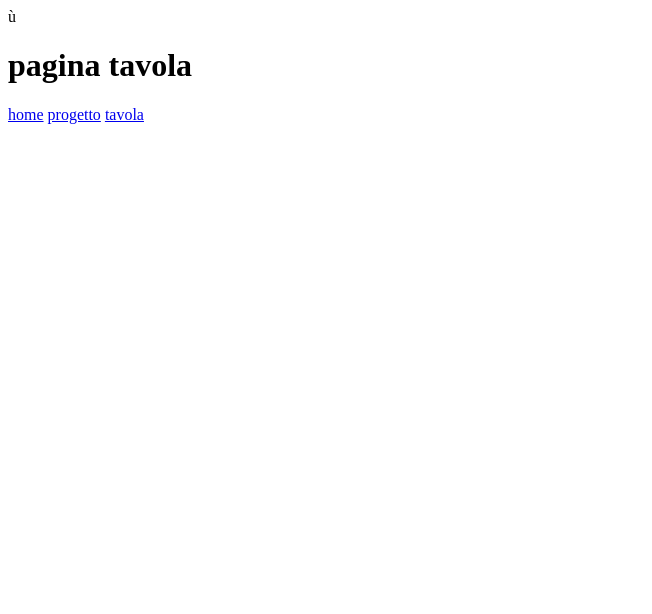
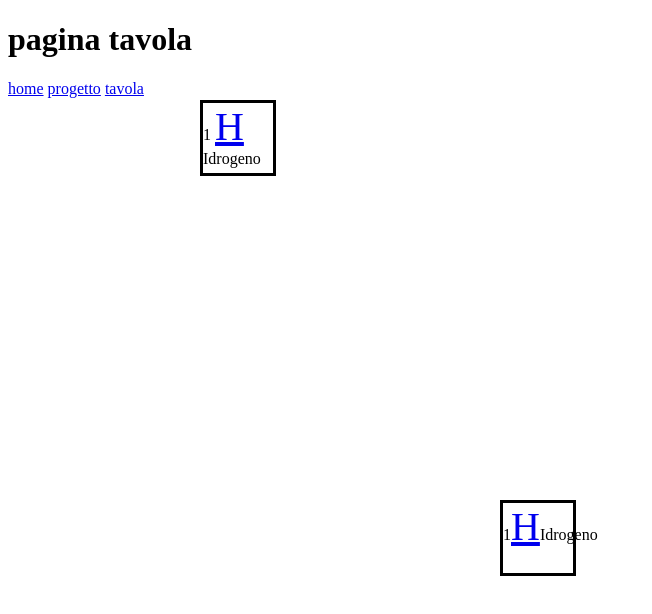
Before and after one commit to labstraction/sito-web-demo, a plain HTML site: page tavola.html in a window 1280 px wide. Shown: the whole page, without its empty margins (0-652 px from the left). Drawn offline with Linux system fonts and the light colour scheme.

Commit message:
javascript

```diff
--- /dev/null
+++ b/script.js
@@ -0,0 +1,29 @@
+
+
+let contenitore = document.createElement('div');
+contenitore.style.borderStyle = 'solid';
+contenitore.style.width = '70px';
+contenitore.style.height = '70px';
+contenitore.style.position = 'absolute';
+contenitore.style.top = '500px';
+contenitore.style.left = '500px';
+
+
+let numeroAtomico = document.createElement('span');
+numeroAtomico.innerText = '1';
+
+let simbolo = document.createElement('a');
+simbolo.innerText = 'H';
+simbolo.style.fontSize = '40px';
+simbolo.href = 'https://it.wikipedia.org/wiki/Idrogeno';
+
+let nomeElemento = document.createElement('span');
+nomeElemento.innerText = 'Idrogeno';
+
+contenitore.appendChild(numeroAtomico);
+contenitore.appendChild(simbolo);
+contenitore.appendChild(nomeElemento);
+
+let contenutoPrincipale = document.getElementById('contenuto-principale');
+
+contenutoPrincipale.appendChild(contenitore);
--- a/style.css
+++ b/style.css
@@ -13,3 +13,16 @@
     font-size: 20px;
     color: white;
 }
+
+.contenitore{
+    border-style: solid;
+    width: 70px;
+    height: 70px;
+    position: absolute;
+    top: 100px;
+    left: 200px;
+}
+
+.simbolo{
+    font-size: 40px;
+}
--- a/tavola.html
+++ b/tavola.html
@@ -3,7 +3,7 @@
 <head>
     <meta charset="UTF-8">
     <meta name="viewport" content="width=device-width, initial-scale=1.0">
-    <title>Document</title>ù
+    <title>Document</title>
     <link rel="stylesheet" href="style.css">
 </head>
 <body>
@@ -15,12 +15,18 @@
             <a href="tavola.html">tavola</a>
         </nav>
     </header>
-    <main>
-
+    <main id="contenuto-principale">
+        <div class="contenitore">
+            <span class="numero-atomico">1</span>
+            <a class="simbolo" href="https://it.wikipedia.org/wiki/Idrogeno" target="_blank" rel="noopener noreferrer">H</a>
+            <span class="nome-elemento">Idrogeno</span>
+        </div>
     </main>
     <footer>
 
     </footer>
 
 </body>
+<script src="script.js"></script>
+
 </html>
```
